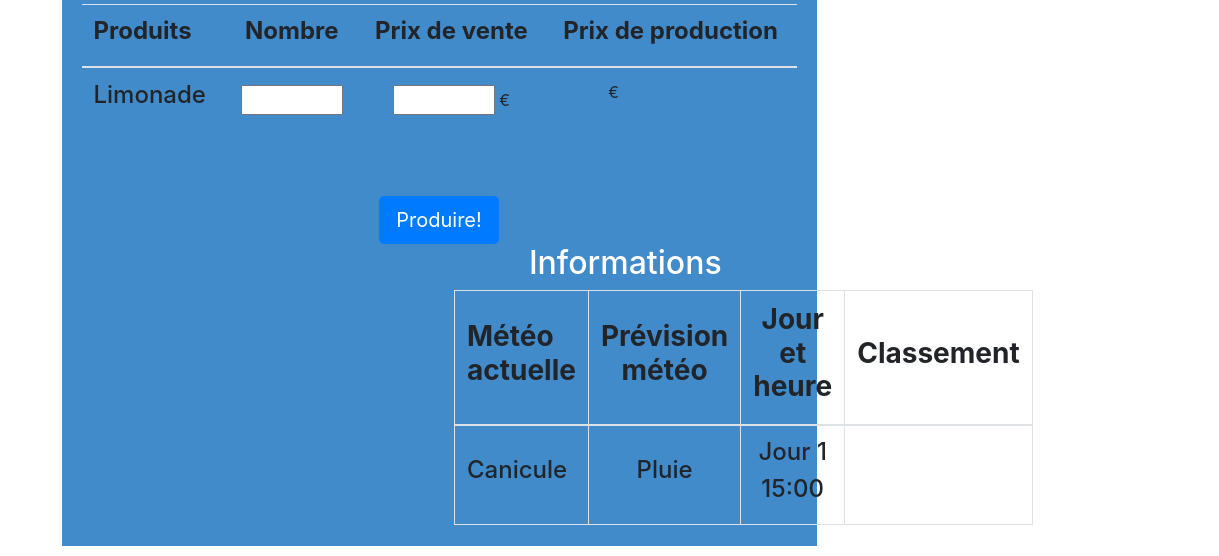
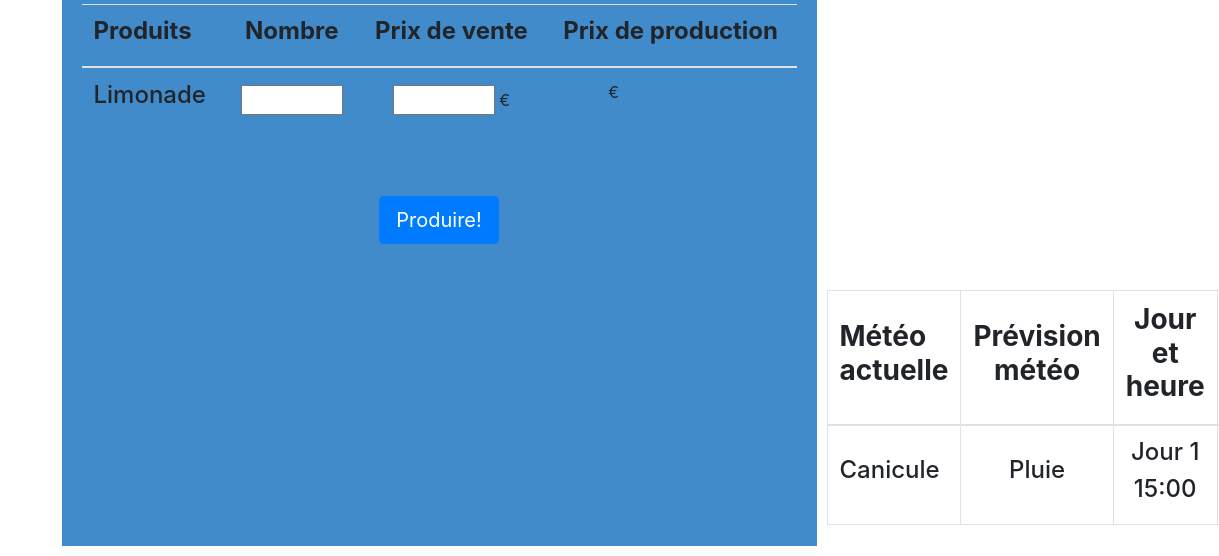
Before and after one commit to Zekiels/Webservice_projet_inte_2017, a Flask app: page /jeu.html in a window 1560 px wide; the page is wider, and only the part inside the window is pictured. Shown: the part 287-843 px from the top of that part, without its empty margins (341-1560 px from the left). Run offline with Flask 3, Linux system fonts and the light colour scheme; some libraries are stand-ins or nearby versions.

Commit message:
Signed-off-by: awillaumez <aurelien.willaumez@imerir.com>

```diff
--- a/static/jeu.css
+++ b/static/jeu.css
@@ -15,7 +15,7 @@ body {
 }
 
 #informations{
-  margin-left: 50%;
+  margin-left: 100%;
 }
 
 #reset{
```
